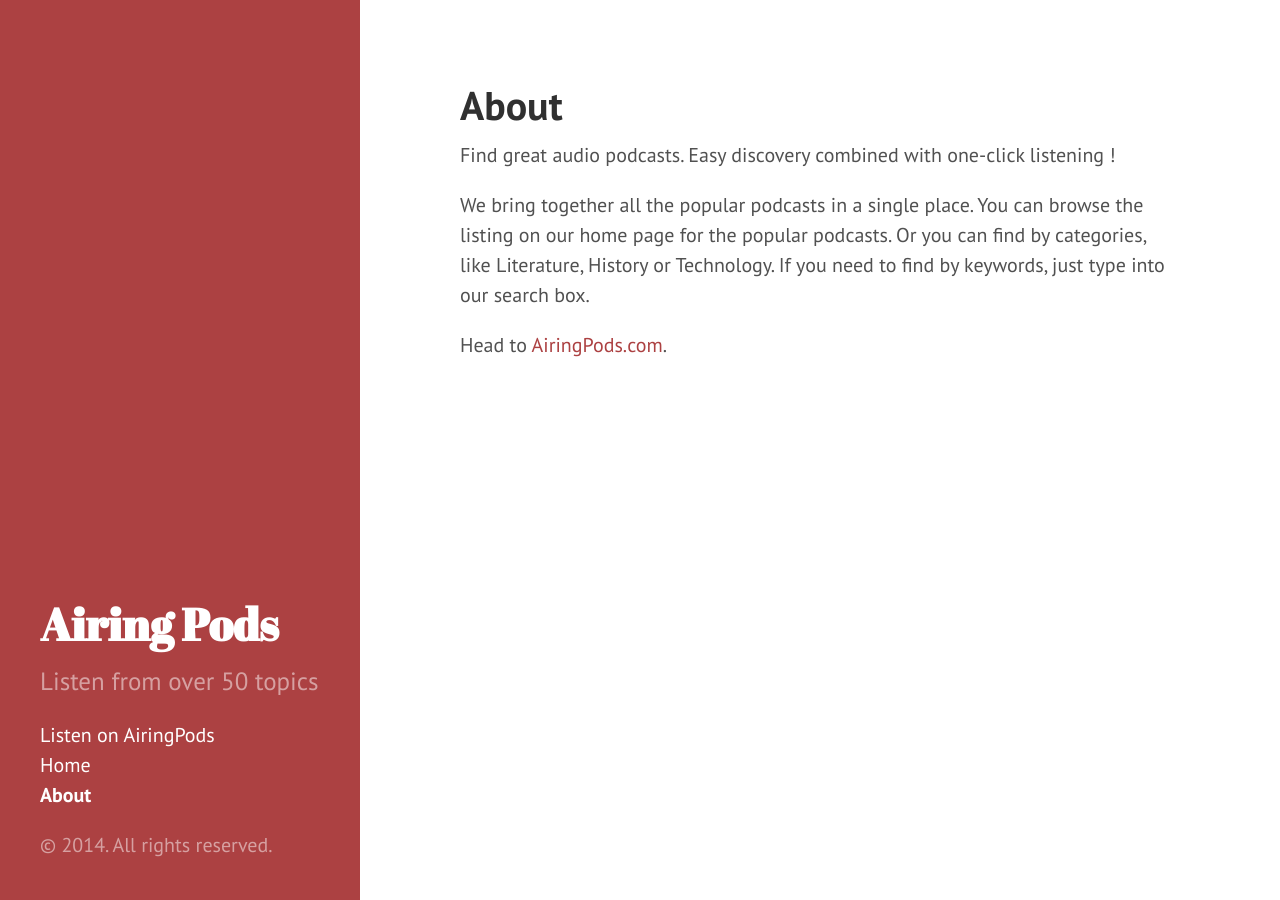
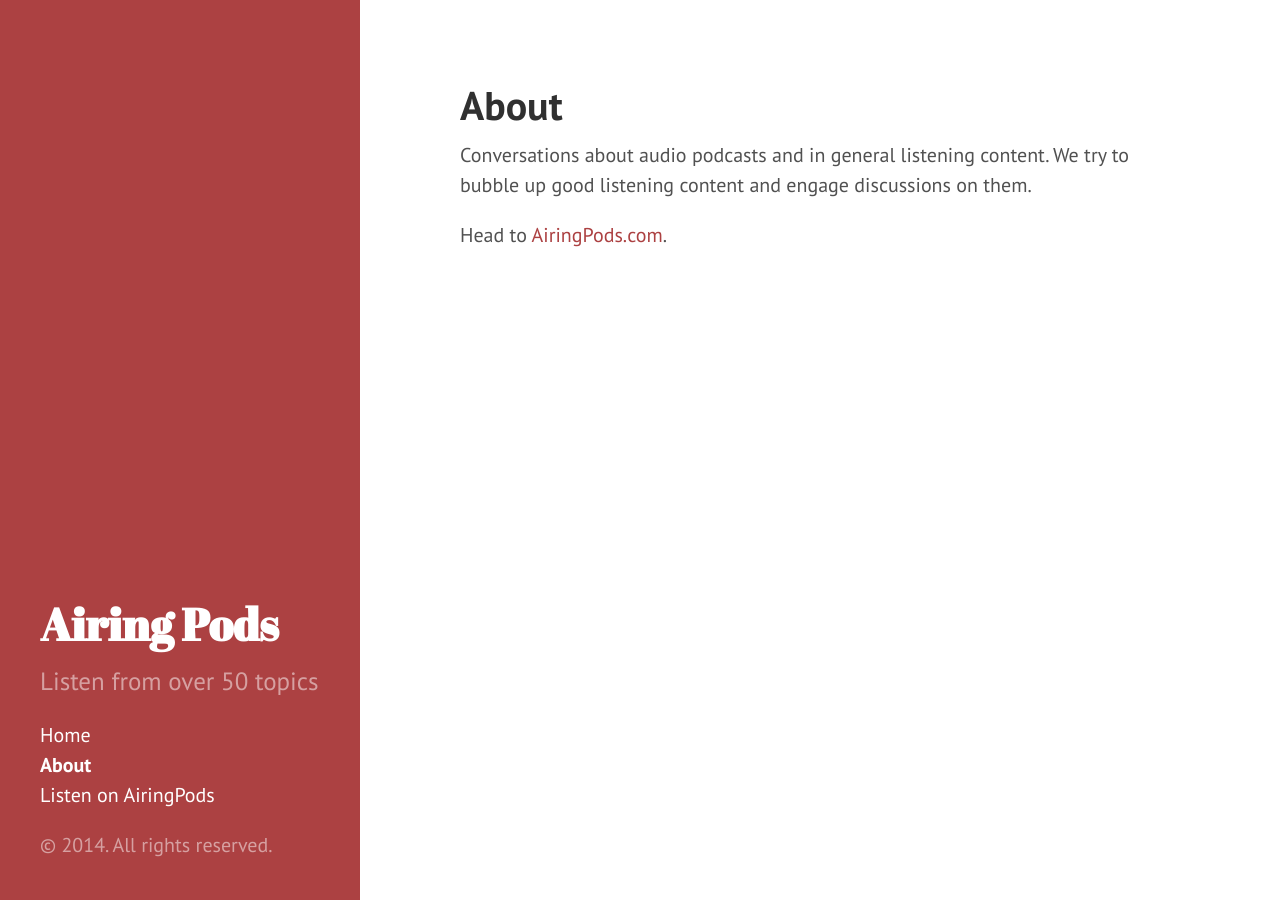
Before and after one commit to airingpods/blog, a Jekyll site: the page built from about.md, in a window 1280 px wide. Built offline with Jekyll 4.4.1, drawn with Linux system fonts in a browser that asks for light colours; Markdown is read by kramdown in place of the engine named in the settings.

Commit message:
About change

```diff
--- a/_includes/sidebar.html
+++ b/_includes/sidebar.html
@@ -8,7 +8,6 @@
     </div>
 
     <nav class="sidebar-nav">
-      <a class="sidebar-nav-item{% if page.url == site.baseurl %} active{% endif %}" href="{{ site.airingpodsurl }}"> Listen on AiringPods</a>
       <a class="sidebar-nav-item{% if page.url == site.baseurl %} active{% endif %}" href="{{ site.baseurl }}">Home</a>
 
       {% comment %}
@@ -24,6 +23,7 @@
           {% endif %}
         {% endif %}
       {% endfor %}
+      <a class="sidebar-nav-item{% if page.url == site.baseurl %} active{% endif %}" href="{{ site.airingpodsurl }}"> Listen on AiringPods</a>
     </nav>
 
     <p>&copy; {{ site.time | date: '%Y' }}. All rights reserved.</p>
--- a/about.md
+++ b/about.md
@@ -3,8 +3,6 @@
 title: About
 ---
 
-Find great audio podcasts. Easy discovery combined with one-click listening !
-
-We bring together all the popular podcasts in a single place. You can browse the listing on our home page for the popular podcasts. Or you can find by categories, like Literature, History or Technology. If you need to find by keywords, just type into our search box.
+Conversations about audio podcasts and in general listening content. We try to bubble up good listening content and engage discussions on them.
 
 Head to [AiringPods.com]( {{ site.airingpodsurl }} ).
```
